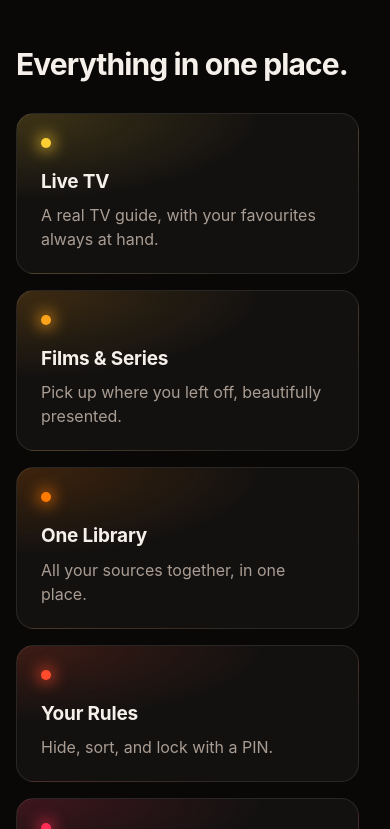
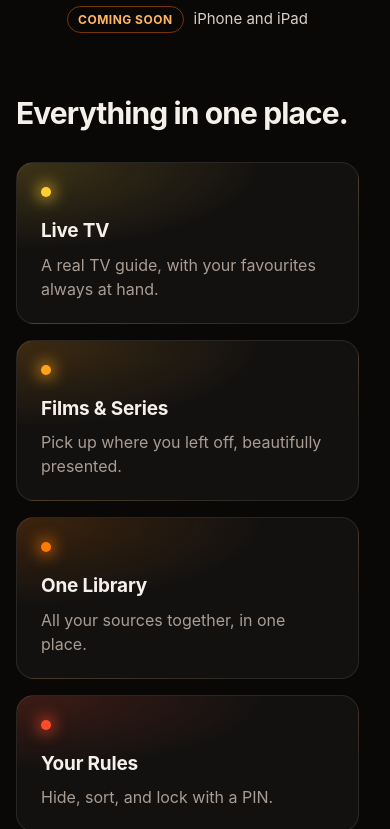
Before and after one commit to viokoni/viokoni, a plain HTML site: page index.html in a window 390 px wide. Shown: the part 741-1570 px from the top of the page. Drawn offline with Linux system fonts and the light colour scheme.

Commit message:
Coming soon to iPhone and iPad

```diff
--- a/assets/site.css
+++ b/assets/site.css
@@ -196,6 +196,14 @@ main.home { padding: 0 0 40px; }
 }
 .feature h3 { margin: 0 0 6px; font-size: 19px; letter-spacing: -0.01em; }
 .feature p { margin: 0; color: var(--muted); font-size: 16px; line-height: 1.5; }
+.feature.wide { grid-column: 1 / -1; }
+
+.soon { display: flex; align-items: center; gap: 10px; margin: 22px 0 0; color: var(--nav); font-size: 15px; }
+.soon-tag {
+  padding: 3px 10px; border-radius: 999px; font-size: 12px; font-weight: 650;
+  letter-spacing: .04em; text-transform: uppercase;
+  color: var(--link); border: 1px solid color-mix(in srgb, var(--orange) 45%, transparent);
+}
 
 /* ---------- Cards, notices, tables ---------- */
 
@@ -235,6 +243,7 @@ footer.site a:hover { color: var(--text); }
   .hero-art { order: -1; width: min(340px, 80vw); margin: 0 auto; }
   .hero .lead { margin-left: auto; margin-right: auto; }
   .actions { justify-content: center; }
+  .soon { justify-content: center; }
 }
 @media (max-width: 600px) {
   .wrap { padding: 0 16px; }
--- a/index.html
+++ b/index.html
@@ -27,6 +27,7 @@
         <a class="store-badge" href="https://apps.apple.com/app/id6837777153"><img src="assets/apple-tv-badge.svg" width="170" height="60" alt="Download on Apple TV"></a>
         <a class="ghost" href="support/">Support</a>
       </div>
+      <p class="soon"><span class="soon-tag">Coming soon</span>iPhone and iPad</p>
     </div>
     <div class="hero-art" aria-hidden="true">
       <div class="halo"></div>
@@ -43,6 +44,7 @@
       <div class="feature" style="--c:#ff4b2b"><h3>Your Rules</h3><p>Hide, sort, and lock with a PIN.</p></div>
       <div class="feature" style="--c:#ff2d55"><h3>Great Playback</h3><p>Almost any format, up to 4K HDR.</p></div>
       <div class="feature" style="--c:#e8205f"><h3>Private</h3><p>No account. No tracking.</p></div>
+      <div class="feature wide" style="--c:#ff9a3d"><h3>Coming soon to iPhone and iPad</h3><p>The same library on every screen: sources, watchlist and progress stay in step over iCloud.</p></div>
     </div>
   </div></section>
 
```
